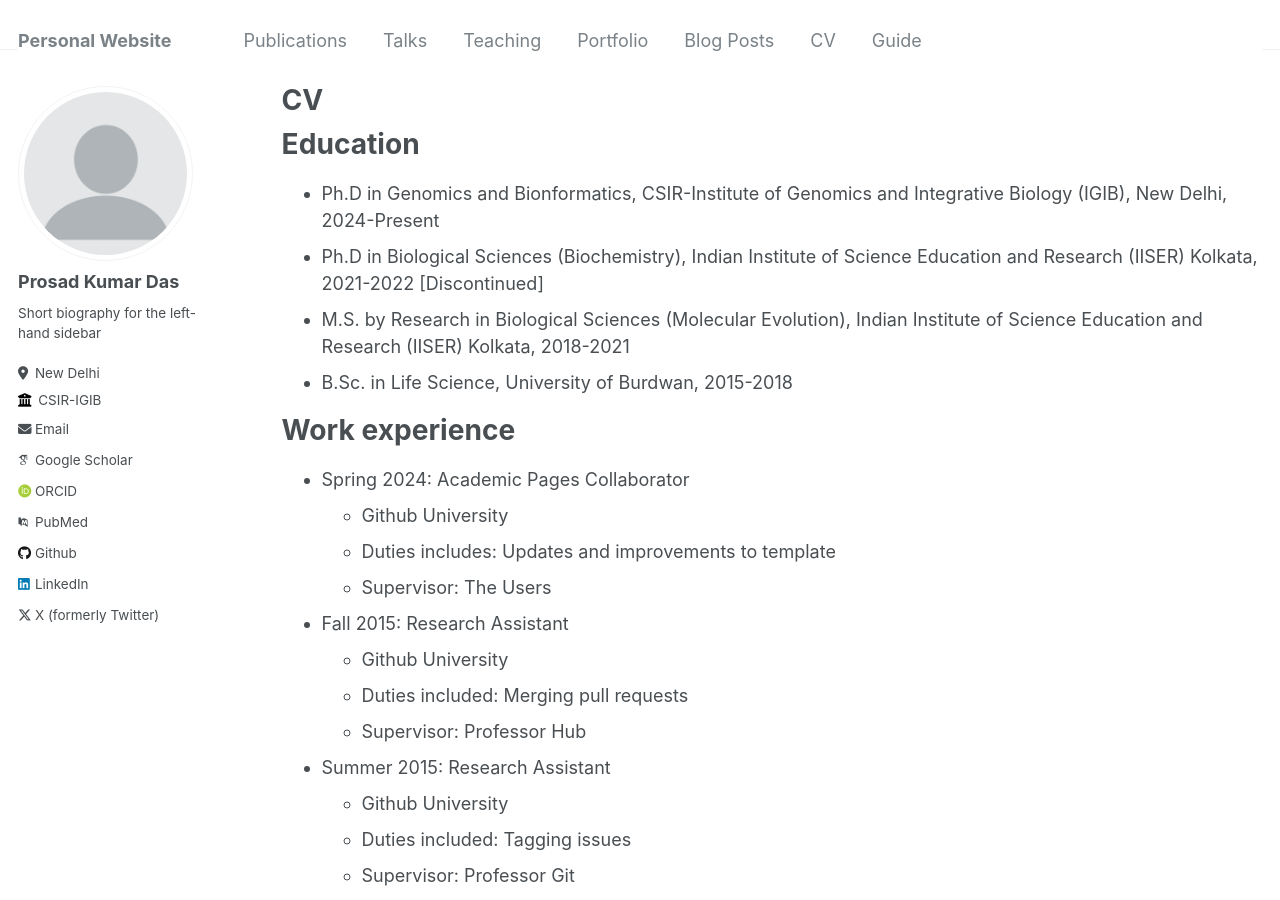
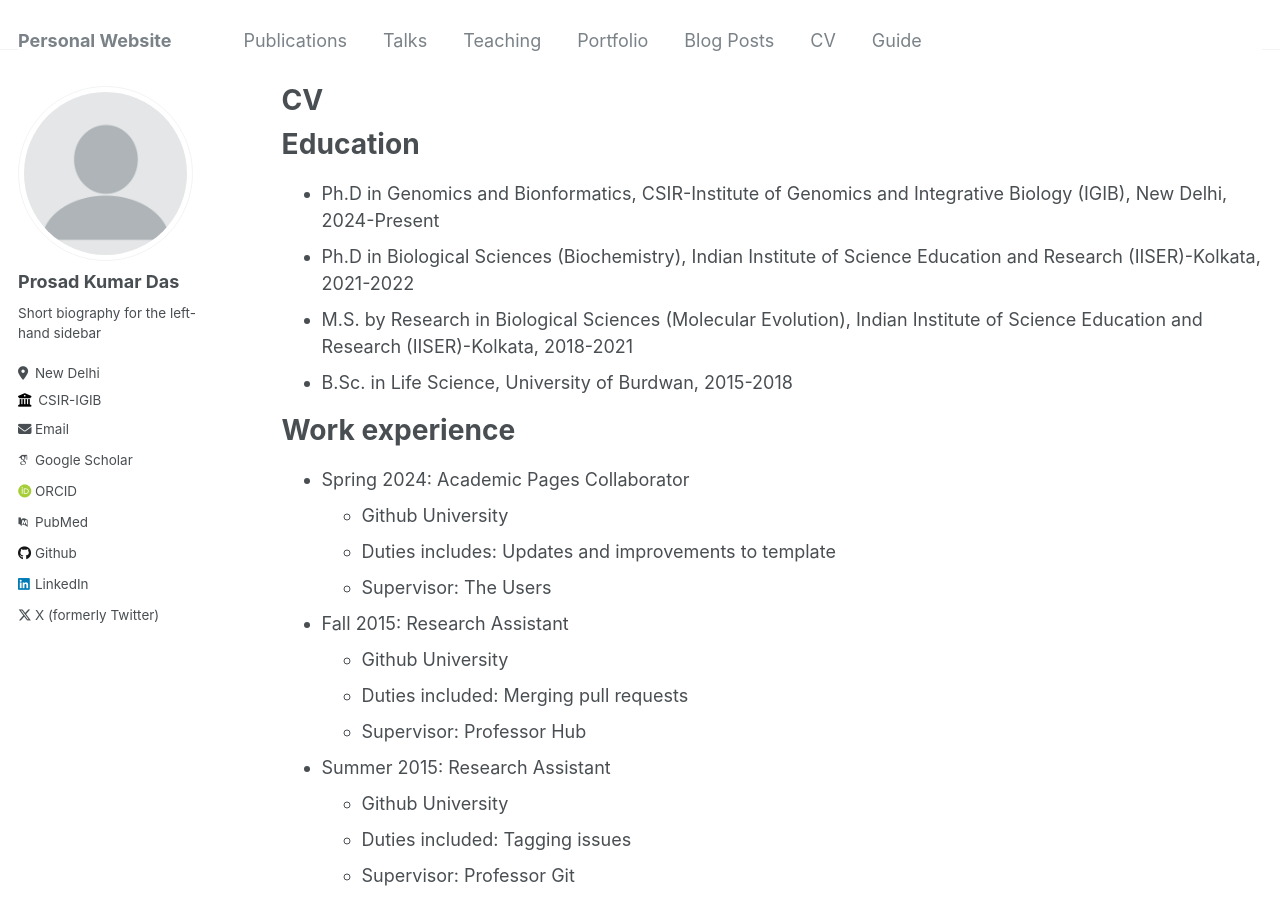
Before and after one commit to DasProsad/dasprosad.github.io, a Jekyll site: the page built from _pages/cv.md, in a window 1280 px wide and 900 px high. Built offline with Jekyll 4.4.1, drawn with Linux system fonts in a browser that asks for light colours; some web fonts are replaced.

Commit message:
Update cv.md

```diff
--- a/_pages/cv.md
+++ b/_pages/cv.md
@@ -12,8 +12,8 @@ redirect_from:
 Education
 ======
 * Ph.D in Genomics and Bionformatics, CSIR-Institute of Genomics and Integrative Biology (IGIB), New Delhi, 2024-Present
-* Ph.D in Biological Sciences (Biochemistry), Indian Institute of Science Education and Research (IISER) Kolkata, 2021-2022 [Discontinued]
-* M.S. by Research in Biological Sciences (Molecular Evolution), Indian Institute of Science Education and Research (IISER) Kolkata, 2018-2021
+* Ph.D in Biological Sciences (Biochemistry), Indian Institute of Science Education and Research (IISER)-Kolkata, 2021-2022
+* M.S. by Research in Biological Sciences (Molecular Evolution), Indian Institute of Science Education and Research (IISER)-Kolkata, 2018-2021
 * B.Sc. in Life Science, University of Burdwan, 2015-2018
 
 Work experience
```
